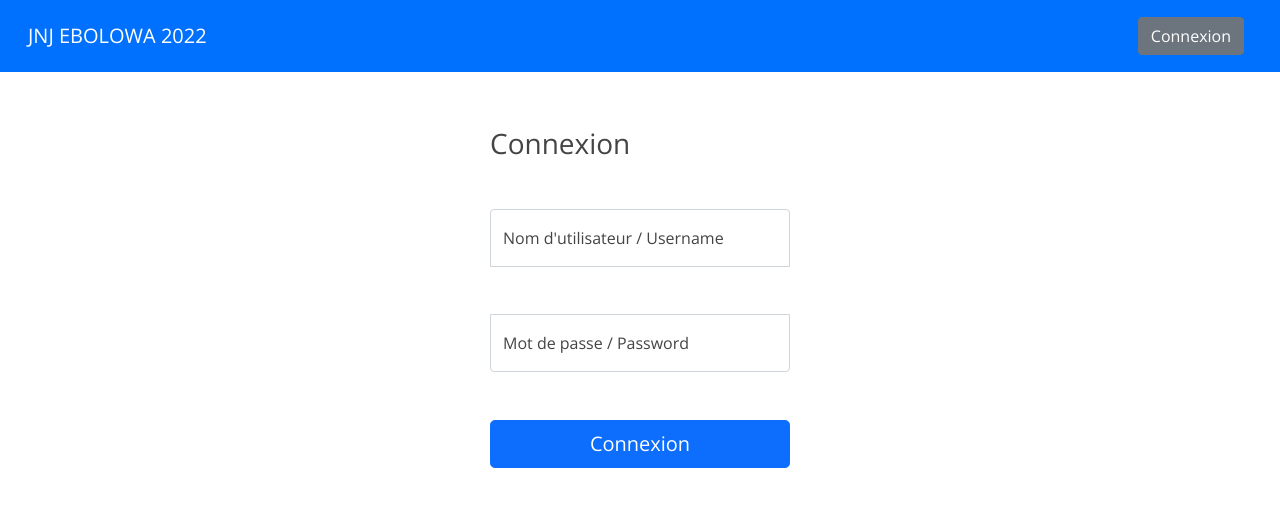
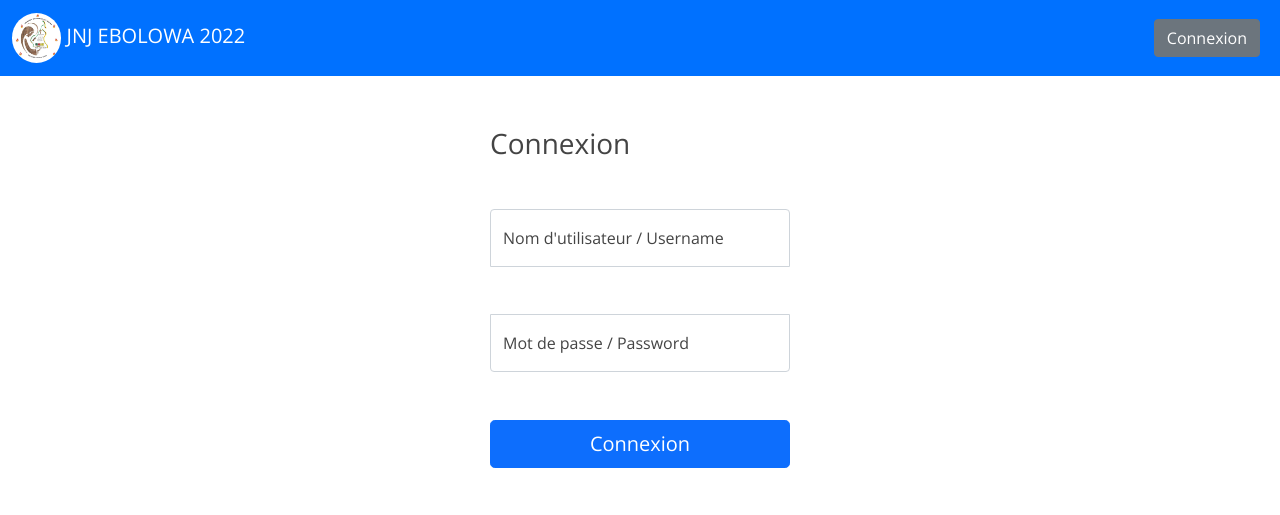
Before and after one commit to m-aristide/jnj, a Django app: page /users/connexion?next=/sites/ajouter-site in a window 1280 px wide. Shown: the top 515 px of the page. Run offline with Django 4.2, Linux system fonts and the light colour scheme; some libraries are stand-ins or nearby versions.

Commit message:
- modification url de redirection - ajout image logo

```diff
--- a/webapp/contacts/static/css/style.css
+++ b/webapp/contacts/static/css/style.css
@@ -11,7 +11,7 @@ main {
 }
 .navbar {
     background-color: #0071ff;
-    padding: 16px;
+    /*padding: 16px;*/
     margin-bottom: 32px;
 }
 .carousel-item > img {
@@ -28,6 +28,11 @@ main {
     display: inline-block;
     padding: 20px;
     border-radius: 42%;
+}
+
+.logo {
+  height: 50px;
+  border-radius: 50%;
 }
 
 .title {
--- a/webapp/contacts/templates/layout.html
+++ b/webapp/contacts/templates/layout.html
@@ -7,6 +7,8 @@
   <meta charset="UTF-8">
   <meta http-equiv="X-UA-Compatible" content="IE=edge">
   <meta name="viewport" content="width=device-width, initial-scale=1.0">
+
+  <link rel="icon" type="image/x-icon" href="{% static 'images/favicon.ico' %}">
   <!-- CSS only -->
   <link
     href="https://fonts.googleapis.com/css?family=Open+Sans:300,300i,400,400i,600,600i,700,700i|Raleway:300,300i,400,400i,500,500i,600,600i,700,700i|Poppins:300,300i,400,400i,500,500i,600,600i,700,700i"
@@ -22,7 +24,9 @@
   <header>
     <nav class="navbar navbar-expand-md navbar-dark fixed-top">
       <div class="container-fluid">
-        <a class="navbar-brand" href="/">JNJ EBOLOWA 2022</a>
+        <a class="navbar-brand" href="/">
+          <img class="logo" src="{% static 'images/logo.jpg' %}">
+          JNJ EBOLOWA 2022</a>
         <button class="navbar-toggler" type="button" data-bs-toggle="collapse" data-bs-target="#navbarCollapse"
           aria-controls="navbarCollapse" aria-expanded="false" aria-label="Toggle navigation">
           <span class="navbar-toggler-icon"></span>
--- a/webapp/dortoires/static/js/sites.js
+++ b/webapp/dortoires/static/js/sites.js
@@ -40,7 +40,7 @@ function handle_ajouter_dortoir(dort) {
     dort = dort.id ? dort : false;
 
     var btn_delete = dort ?
-    `<form action="/supprimer-dortoir" style="display: inline-block;" method="post">
+    `<form action="/sites/supprimer-dortoir" style="display: inline-block;" method="post">
         ${csrf}
         <input type="hidden" name="id" value="${dort.id}">
         <input type="hidden" name="id_site" value="${document.getElementById('id_site').value}">
--- a/webapp/dortoires/views.py
+++ b/webapp/dortoires/views.py
@@ -98,4 +98,4 @@ def supprimer_dortoir(request):
         dortoir.delete()
         request.session['alerte'] = {'success': True, 'message': 'Dortoir supprimé'}
 
-    return redirect('sites/'+request.POST.get('id_site'))
+    return redirect('site-edit', id = int(request.POST.get('id_site')))
```
Also changed, not shown: webapp/contacts/views.py (+11 -10 lines), webapp/contacts/static/images/favicon.ico (added), webapp/contacts/static/images/logo.jpeg (deleted), webapp/contacts/static/images/logo.jpg (added), webapp/contacts/static/images/logo.png (deleted).
